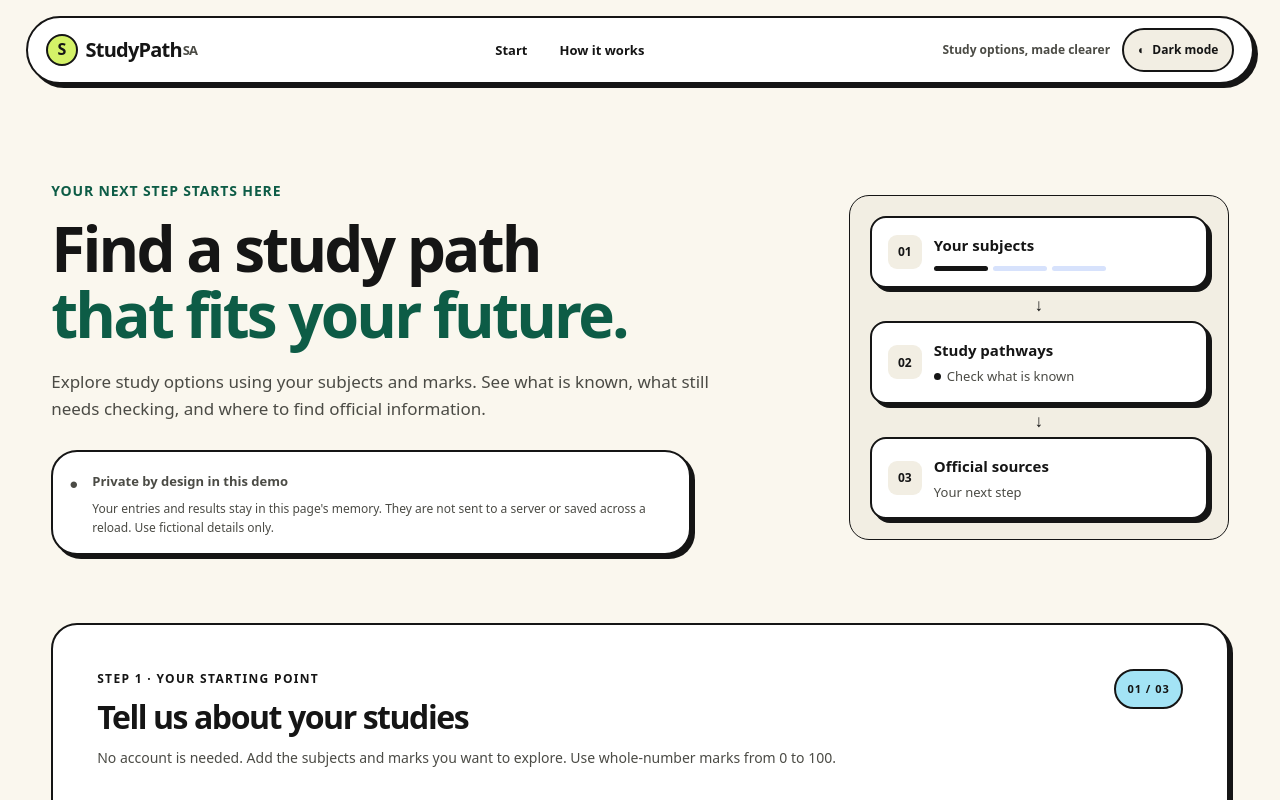
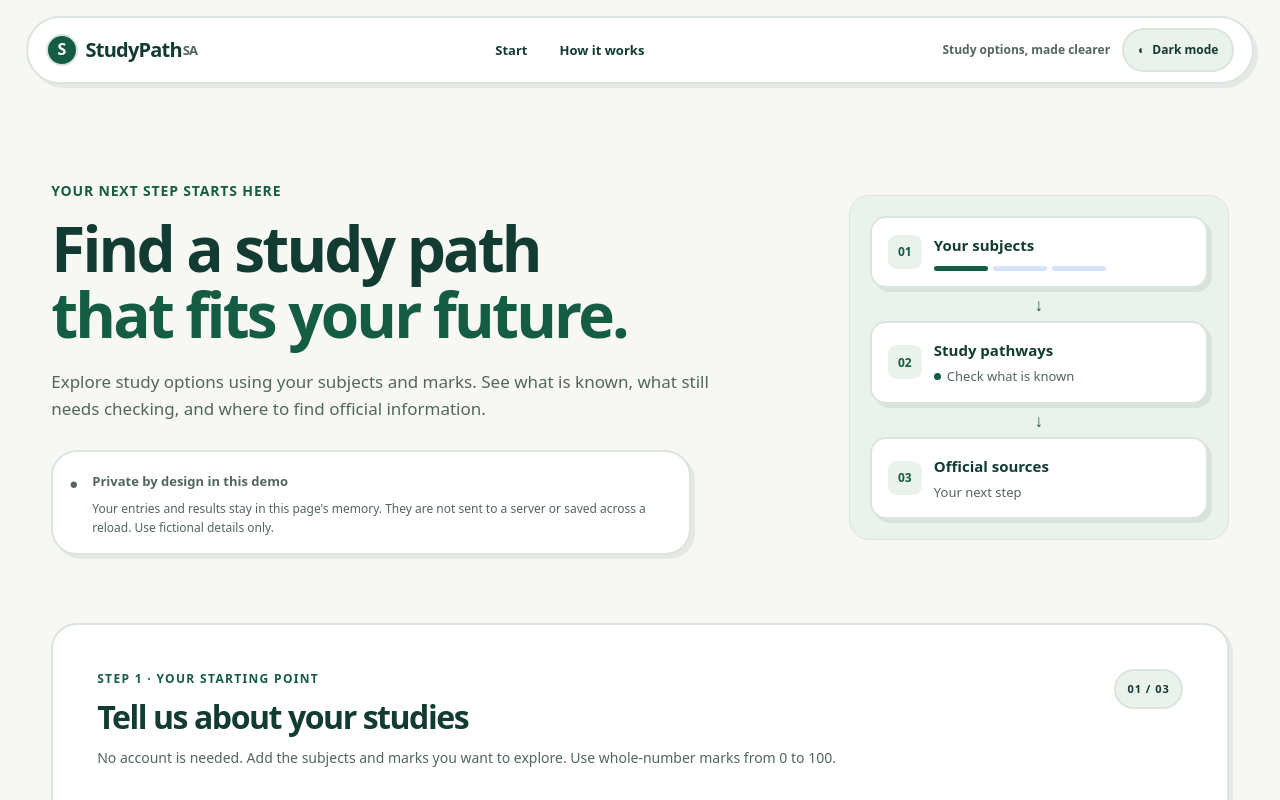
Before and after one commit to s1xte3n/studypath-sa, a React (Vite) app: page / in a window 1280 px wide. Shown: the top 800 px of the page. Built offline with nearby package versions, Linux system fonts and the light colour scheme.

Commit message:
style(ui): align redesign palette with main

```diff
--- a/src/styles.css
+++ b/src/styles.css
@@ -1143,3 +1143,97 @@ body,
     padding-inline: clamp(32px, 4vw, 80px);
   }
 }
+
+
+/* Palette experiment: retain the PR redesign while restoring the original main-branch colours. */
+:root {
+  --bg: #f7f8f4;
+  --surface: #ffffff;
+  --surface-2: #eaf2ec;
+  --line: #dce4de;
+  --ink: #123b32;
+  --ink-soft: #52665d;
+  --lime: #eaf2ec;
+  --coral: #ba7b1d;
+  --sky: #eaf2ec;
+  --sun: #f3e3bd;
+  --accent: #155c45;
+  --accent-ink: #ffffff;
+  --link: #155c45;
+  --shadow: 4px 4px 0 #123b3214;
+  --shadow-sm: 2px 2px 0 #123b3214;
+  --focus-ring: #8a641e;
+  --green: #155c45;
+  --blue: #285f78;
+  --yellow: #8a641e;
+  --ground: var(--bg);
+  --panel: var(--surface);
+  --paper: var(--surface);
+  --canvas: var(--bg);
+  --muted-ground: var(--surface-2);
+  --rule: var(--line);
+  --ink-secondary: var(--ink-soft);
+  --muted: var(--ink-soft);
+  --deep: var(--ink);
+  --button-background: var(--accent);
+  --button-background-hover: #123b32;
+  --apple-shadow: var(--shadow);
+  --apple-shadow-lift: 6px 6px 0 #123b3214;
+}
+
+.app-shell.theme-light {
+  --bg: #f7f8f4;
+  --surface: #ffffff;
+  --surface-2: #eaf2ec;
+  --line: #dce4de;
+  --ink: #123b32;
+  --ink-soft: #52665d;
+  --accent: #155c45;
+  --accent-ink: #ffffff;
+  --link: #155c45;
+  --green: #155c45;
+  --blue: #285f78;
+  --yellow: #8a641e;
+  --focus-ring: #8a641e;
+  background: var(--bg);
+  color: var(--ink);
+}
+
+.app-shell.theme-light .primary-button {
+  background: #155c45;
+  color: #ffffff;
+}
+
+.app-shell.theme-light .primary-button:hover {
+  background: #123b32;
+}
+
+.app-shell.theme-light .mark {
+  background: #155c45;
+  color: #ffffff;
+}
+
+.app-shell.theme-light .step-count {
+  background: #eaf2ec;
+  color: #123b32;
+}
+
+.app-shell.theme-light .menu-button {
+  background: #eaf2ec;
+  color: #123b32;
+}
+
+.app-shell.theme-light .status-eligible,
+.app-shell.theme-light [data-status="ELIGIBLE"] {
+  color: #155c45;
+}
+
+.app-shell.theme-light .status-not-eligible,
+.app-shell.theme-light [data-status="NOT_ELIGIBLE"] {
+  color: #8a641e;
+}
+
+.app-shell.theme-light .status-unknown,
+.app-shell.theme-light [data-status="UNKNOWN"] {
+  color: #8a641e;
+}
```
